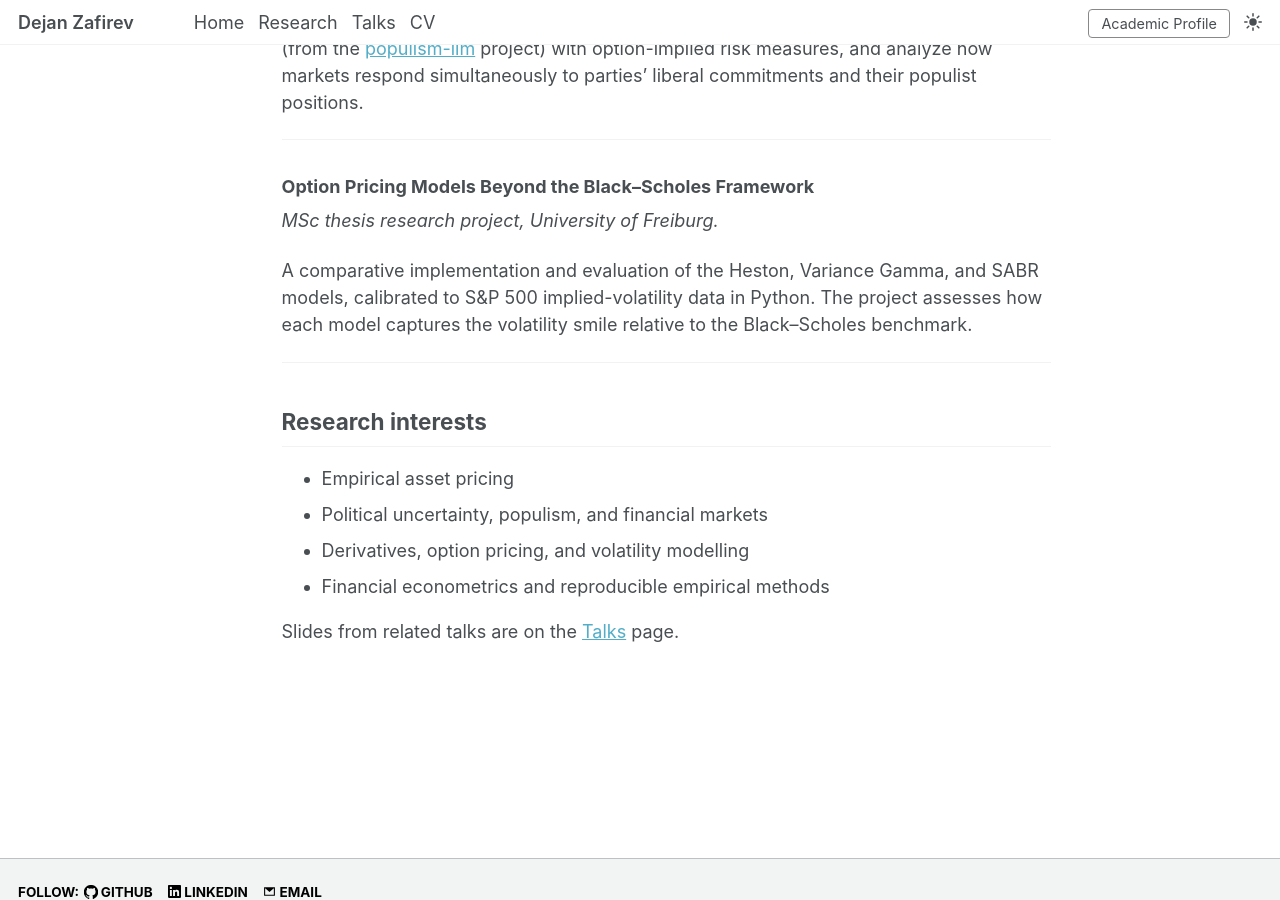
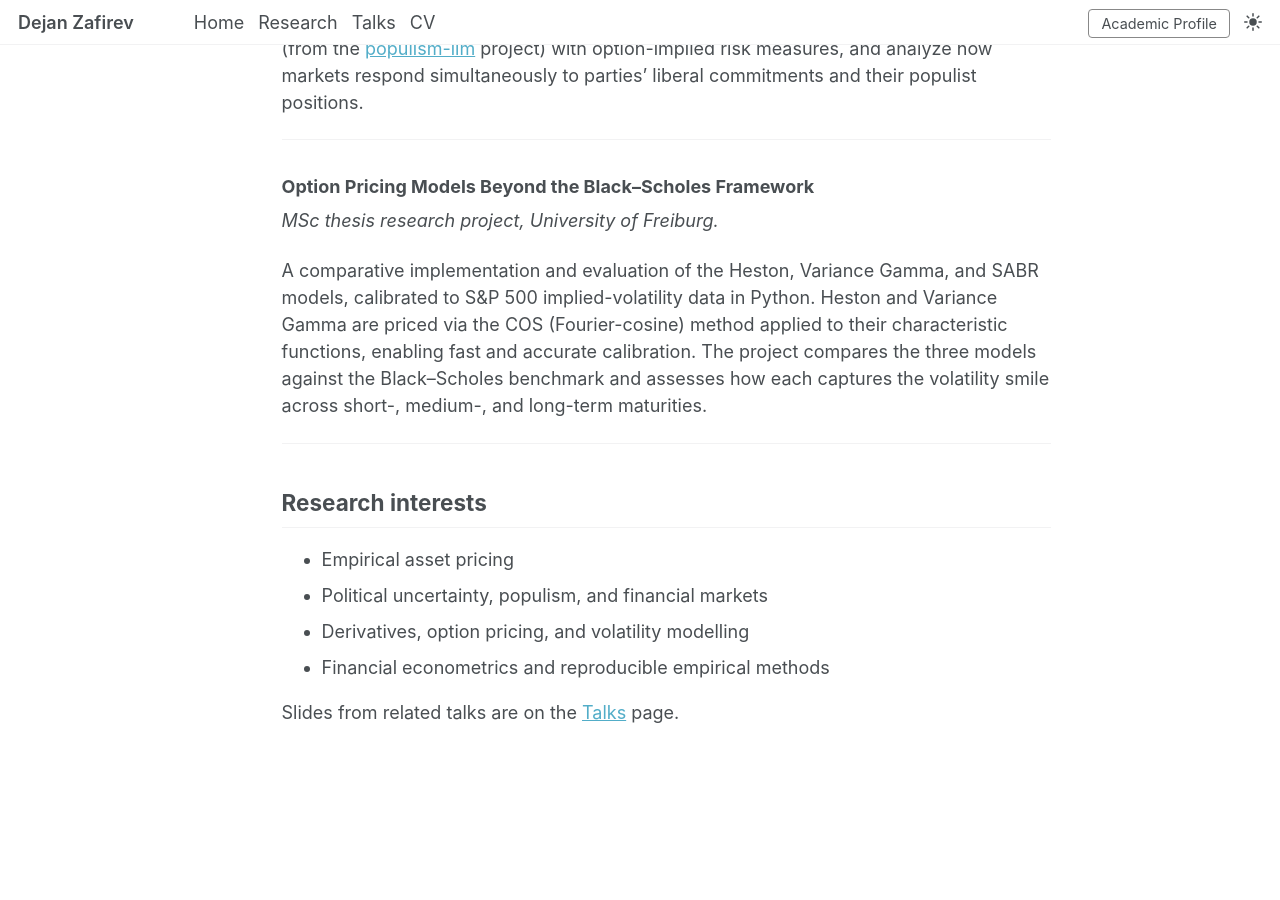
Before and after one commit to dejanzafirev/dejanzafirev.github.io, a Jekyll site: the page built from _pages/research.md, in a window 1280 px wide and 900 px high, scrolled down 473 px. Built offline with Jekyll 4.4.1, drawn with Linux system fonts in a browser that asks for light colours.

Commit message:
Research: detail MSc thesis (COS method, maturity comparison)
Co-Authored-By: Claude Opus 4.8 (1M context) <noreply@anthropic.com>

```diff
--- a/_pages/research.md
+++ b/_pages/research.md
@@ -33,9 +33,12 @@ parties' liberal commitments and their populist positions.
 *MSc thesis research project, University of Freiburg.*
 
 A comparative implementation and evaluation of the Heston, Variance Gamma, and
-SABR models, calibrated to S&P 500 implied-volatility data in Python. The project
-assesses how each model captures the volatility smile relative to the
-Black–Scholes benchmark.
+SABR models, calibrated to S&P 500 implied-volatility data in Python. Heston and
+Variance Gamma are priced via the COS (Fourier-cosine) method applied to their
+characteristic functions, enabling fast and accurate calibration. The project
+compares the three models against the Black–Scholes benchmark and assesses how
+each captures the volatility smile across short-, medium-, and long-term
+maturities.
 
 <!-- Add links as available:
 [PDF](/files/option-pricing.pdf){: .btn .btn--primary} ·
```
